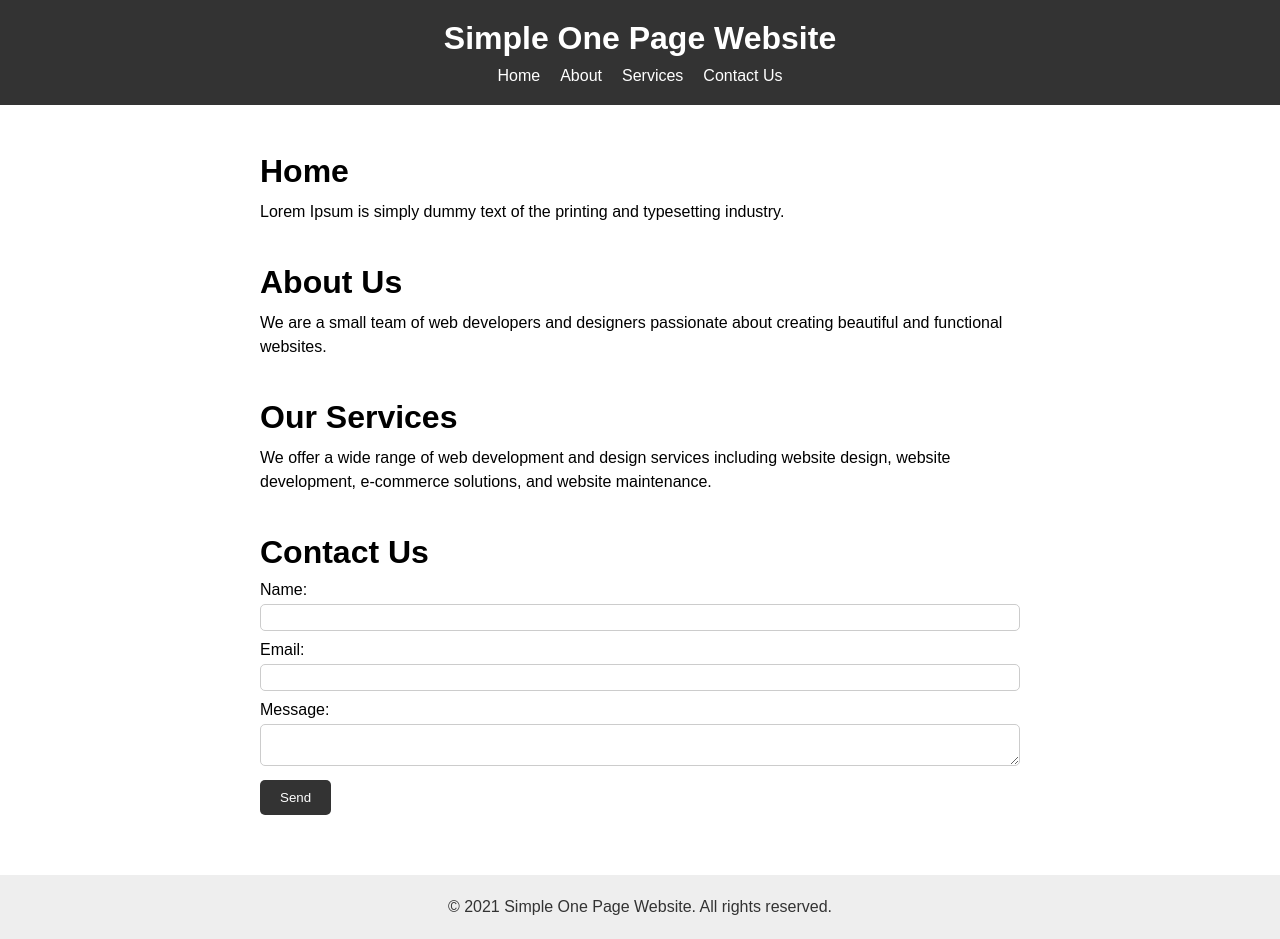
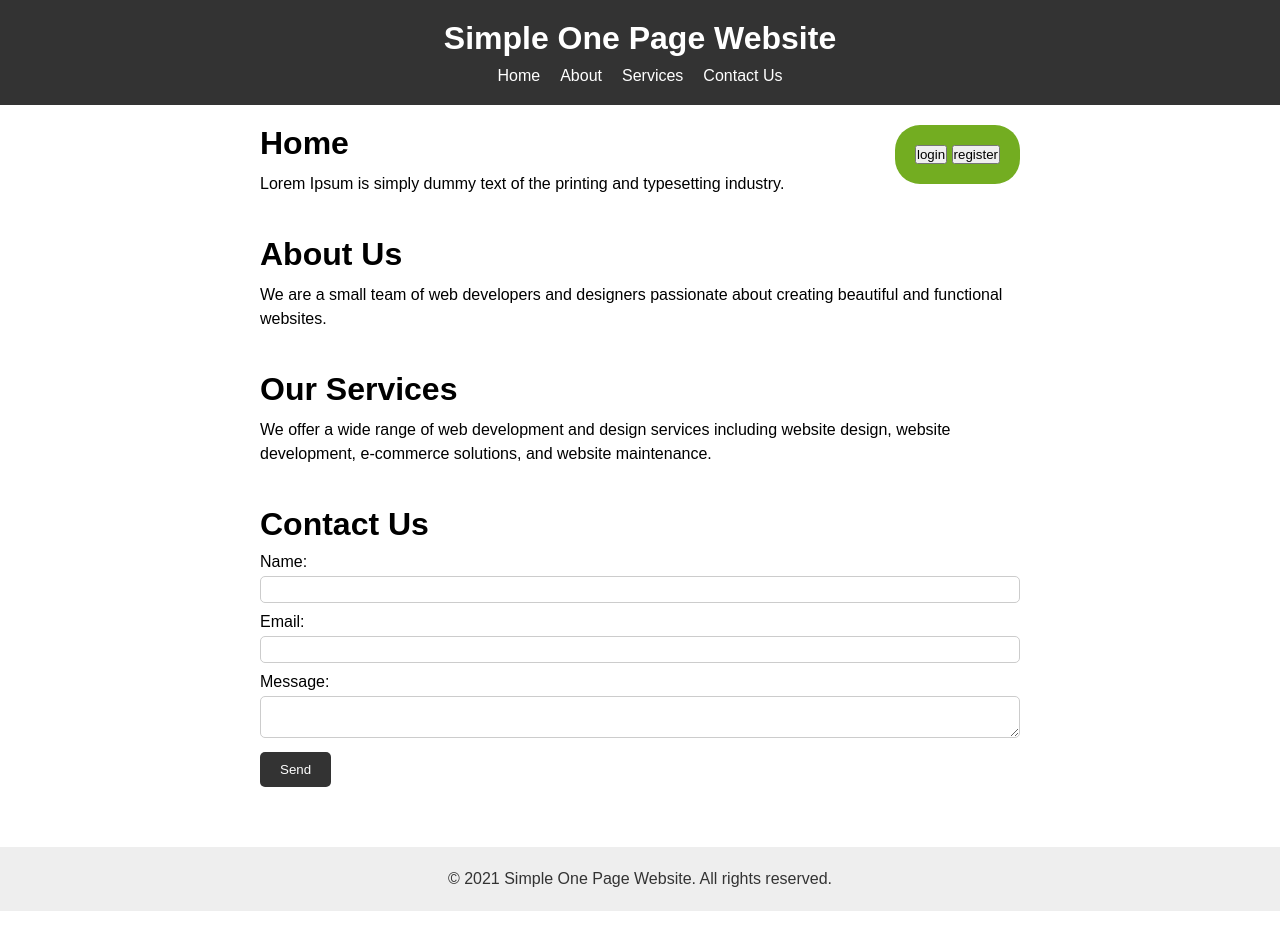
Before and after one commit to katungye/Travelmate, a plain HTML site: page index.html in a window 1280 px wide. After the commit the page ends 911 px from the top, so only its background shows below. Drawn offline with Linux system fonts and the light colour scheme.

Commit message:
button modification

```diff
--- a/index.html
+++ b/index.html
@@ -19,12 +19,12 @@
    </header>
    <main>
     <section id="Home">
-        <nav id="right-nav">
-            <ul>
-              <li><a href="#">login</a></li>
-              <li><a href="#">Regester</a></li>
-            </ul>
-          </nav>
+        <div id="login-logout">
+
+               <button id="login" type="button">login</button>
+               <button id="register" type="button">register</button>
+
+         </div>
         <div id="section-content">
             <h2>Home</h2>
         <p>Lorem Ipsum is simply dummy text of the printing and typesetting industry. </p>
--- a/style.css
+++ b/style.css
@@ -31,24 +31,18 @@ nav a {
    text-decoration: none;
 }
 
-right-nav {
-    float: right;
-  }
+#login-logout{
+   float: right;
+   text-align: center;
+   text-decoration: none;
+   display: inline-block;
+   border-radius: 25px;
+   background: #73AD21;
+   padding: 20px;
 
-right-nav ul {
-    list-style-type: square;
-    margin: 0;
-    padding: 0;
 }
 
-right-nav li {
-    display: inline-block;
-    margin-right: 20px;
-}
 
-right-nav li:last-child {
-    margin-right: 0;
-}
 
 main {
    max-width: 800px;
```
